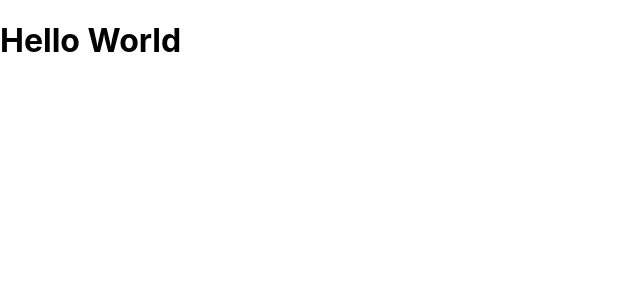
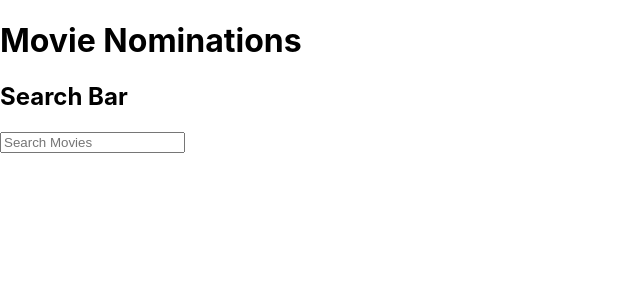
Before and after one commit to Lucas-Wong99/movie-nominations, a React (Create React App) app: page / in a window 1280 px wide. Shown: the top 300 px of the page, without its empty margins (0-640 px from the left). Built offline with nearby package versions, Linux system fonts and the light colour scheme; no server answers.

Commit message:
Set up components

```diff
--- a/public/index.html
+++ b/public/index.html
@@ -11,11 +11,6 @@
     />
     <link rel="apple-touch-icon" href="%PUBLIC_URL%/logo192.png" />
     <!--
-      manifest.json provides metadata used when your web app is installed on a
-      user's mobile device or desktop. See https://developers.google.com/web/fundamentals/web-app-manifest/
-    -->
-    <link rel="manifest" href="%PUBLIC_URL%/manifest.json" />
-    <!--
       Notice the use of %PUBLIC_URL% in the tags above.
       It will be replaced with the URL of the `public` folder during the build.
       Only files inside the `public` folder can be referenced from the HTML.
@@ -24,7 +19,7 @@
       work correctly both with client-side routing and a non-root public URL.
       Learn how to configure a non-root public URL by running `npm run build`.
     -->
-    <title>React App</title>
+    <title>Nominate</title>
   </head>
   <body>
     <noscript>You need to enable JavaScript to run this app.</noscript>
--- a/src/components/App/App.js
+++ /dev/null
@@ -1,11 +0,0 @@
-import React from "react";
-
-function App() {
-  return (
-    <div className="App">
-      <h1>Hello World</h1>
-    </div>
-  );
-}
-
-export default App;
--- /dev/null
+++ b/src/components/App/App.jsx
@@ -0,0 +1,29 @@
+import React, { useState, useEffect } from "react";
+import axios from "axios";
+
+import MovieList from "../MovieList/MovieList";
+import SearchBar from "../SearchBar/SearchBar";
+
+function App() {
+  const [term, setTerm] = useState("");
+  const [results, setResults] = useState([]);
+
+  useEffect(() => {
+    axios
+      .get(`http://www.omdbapi.com/?s=${term}&apikey=6d6340f8`)
+      .then((res) => {
+        console.log(res.data.Search);
+        setResults(res.data.Search);
+      });
+  }, [term]);
+
+  return (
+    <div className="App">
+      <h1>Movie Nominations</h1>
+      <SearchBar onSearch={(term) => setTerm(term)} />
+      {/* <MovieList results={results} /> */}
+    </div>
+  );
+}
+
+export default App;
--- /dev/null
+++ b/src/components/MovieList/MovieList.jsx
@@ -0,0 +1,17 @@
+import React from "react";
+import MovieListItem from "../MovieListItem/MovieListItem";
+
+export default function MovieList(props) {
+  const results = props.results;
+
+  const movies = results.map((item) => {
+    return <MovieListItem info={item} />;
+  });
+
+  return (
+    <div>
+      <h2>Results</h2>
+      {movies}
+    </div>
+  );
+}
--- /dev/null
+++ b/src/components/MovieListItem/MovieListItem.jsx
@@ -0,0 +1,11 @@
+import React from "react";
+
+export default function movieListItem({ info }) {
+  return (
+    <div className="item">
+      <h3>hello</h3>
+      {/* <h4>{info.Title}</h4>
+      <p>{info.Year}</p> */}
+    </div>
+  );
+}
--- /dev/null
+++ b/src/components/SearchBar/SearchBar.jsx
@@ -0,0 +1,29 @@
+import React, { useState, useEffect, useCallback } from "react";
+
+import useDebounce from "../../hooks/useDebounce";
+
+export default function SearchBar(props) {
+  const [value, setValue] = useState("");
+  const term = useDebounce(value, 400);
+
+  const onSearch = useCallback(props.onSearch, [term]);
+
+  useEffect(() => {
+    onSearch(term);
+  }, [term, onSearch]);
+
+  return (
+    <div>
+      <h2>Search Bar</h2>
+      <form action="" onSubmit={(e) => e.preventDefault()}>
+        <input
+          type="text"
+          placeholder="Search Movies"
+          name="search"
+          value={value}
+          onChange={(e) => setValue(e.target.value)}
+        />
+      </form>
+    </div>
+  );
+}
--- /dev/null
+++ b/src/hooks/useDebounce.js
@@ -0,0 +1,12 @@
+import { useState, useEffect } from "react";
+
+export default function useDebounce(input, ms) {
+  const [debounced, setDebounced] = useState("");
+
+  useEffect(() => {
+    const timeout = setTimeout(() => setDebounced(input), ms);
+    return () => clearTimeout(timeout);
+  }, [input, ms]);
+
+  return debounced;
+}
```
Also changed, not shown: public/manifest.json (deleted).
